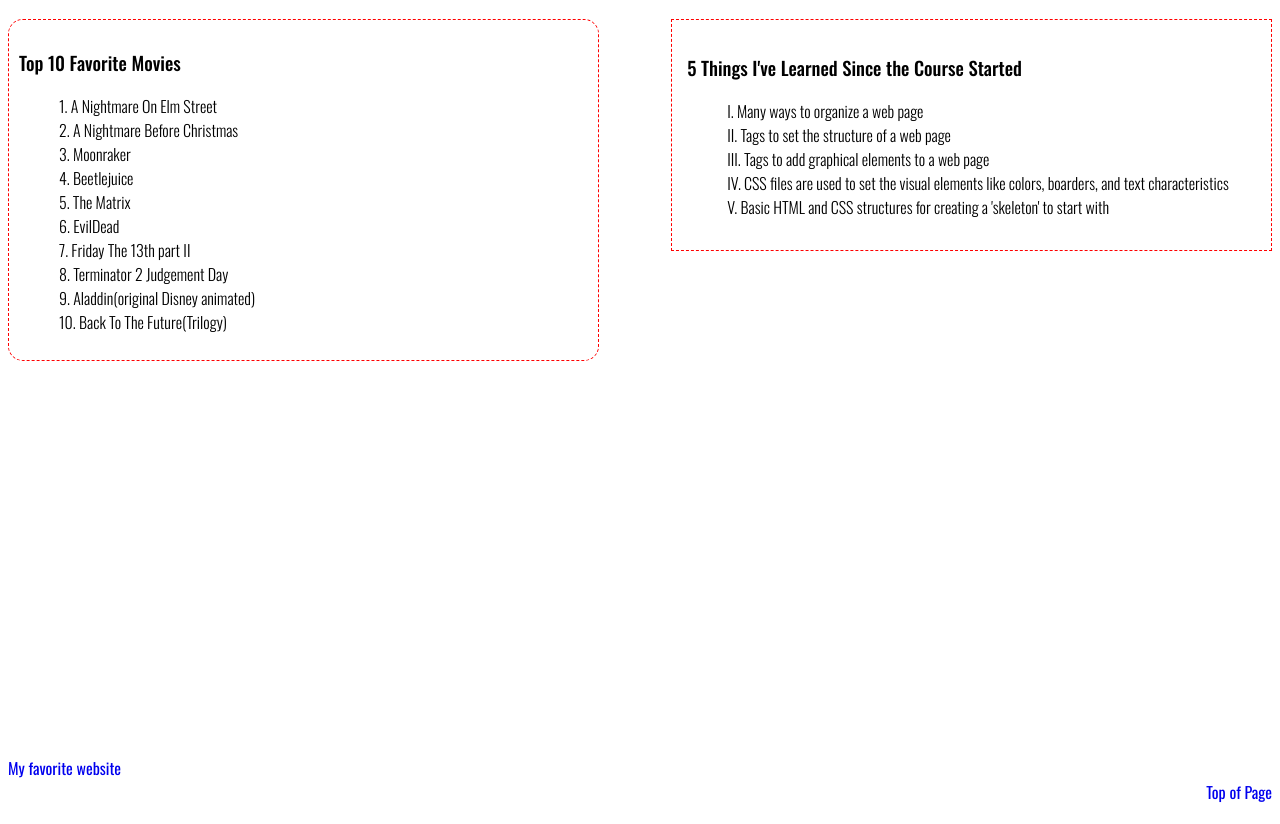
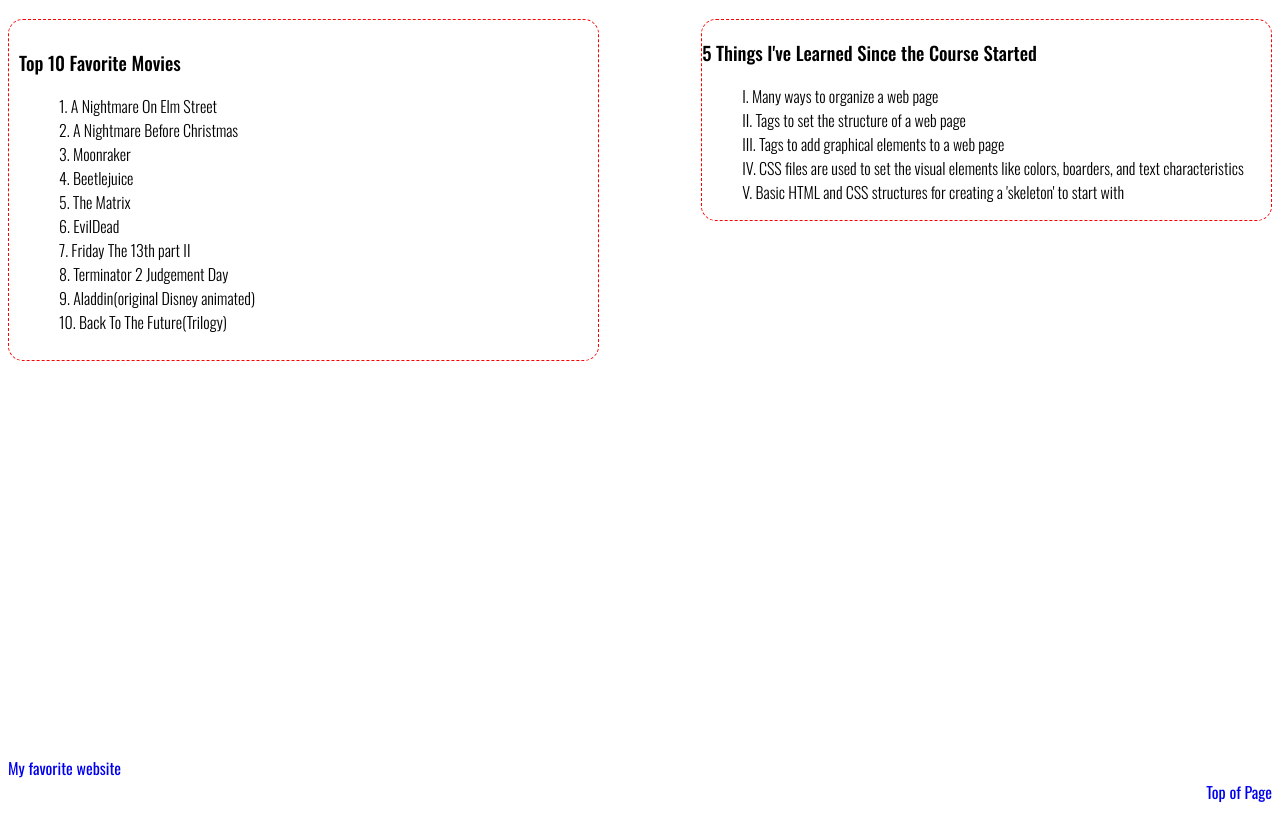
Before and after one commit to jpbefx/csd-340, a plain HTML site: page module-4/bailey_EX3.html in a window 1280 px wide. Shown: the part 71-895 px from the top of the page. Drawn offline with nearby package versions, Linux system fonts and the light colour scheme.

Commit message:
"Edit-EX3.css-->padding |to| border-radius"

```diff
--- a/module-4/bailey_EX3.css
+++ b/module-4/bailey_EX3.css
@@ -38,7 +38,7 @@ li {
     font-family: 'Oswald', Verdana, Arial, sans-serif;
     font-weight: 300;
     border: 1px dashed red;
-    padding: 15px;
+    border-radius: 15px;
     list-style-position: inside;
     list-style-type: upper-roman;
 }
```
